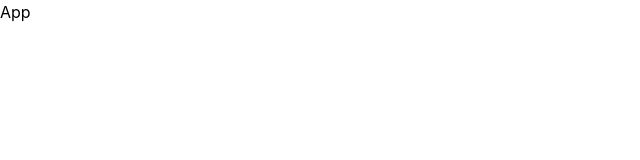
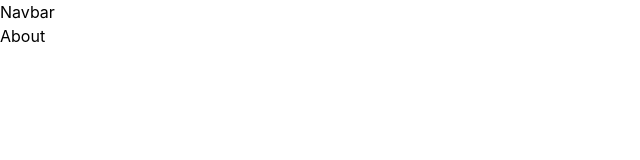
Before and after one commit to ehtishamaflaq3/Blog-Website, a React app in the folder frontend/: page /about in a window 1280 px wide. Shown: the top 160 px of the page, without its empty margins (0-640 px from the left). Built offline with nearby package versions, Linux system fonts and the light colour scheme; the HTML template or start-up script is replaced by a standard one.

Commit message:
components

```diff
--- a/frontend/src/App.jsx
+++ b/frontend/src/App.jsx
@@ -1,9 +1,40 @@
-import React from 'react'
+import React from "react";
+import Home from "./pages/Home";
+import Blogs from "./pages/Blogs";
+import About from "./pages/About";
+import Login from "./pages/Login";
+import Signup from "./pages/Signup";
+import Navbar from './components/Navbar'
+import { createBrowserRouter, RouterProvider } from "react-router-dom";
+const router = createBrowserRouter([
+  {
+    path: "/",
+    element: <><Navbar/><Home /></> ,
+  },
+  {
+    path: "/blogs",
+    element: <><Navbar/><Blogs /></>,
+  },
+  {
+    path: "/about",
+    element: <><Navbar/><About /></>,
+  },
+  {
+    path: "/login",
+    element: <><Navbar/><Login /></>,
+  },
+  {
+    path: "/signup",
+    element: <><Navbar/><Signup /></>,
+  },
+]);
 
 const App = () => {
   return (
-    <div className=''>App</div>
-  )
-}
+    <>
+      <RouterProvider router={router} />
+    </>
+  );
+};
 
-export default App
+export default App;
--- /dev/null
+++ b/frontend/src/components/Navbar.jsx
@@ -0,0 +1,9 @@
+import React from 'react'
+
+const Navbar = () => {
+  return (
+    <div>Navbar</div>
+  )
+}
+
+export default Navbar
```
